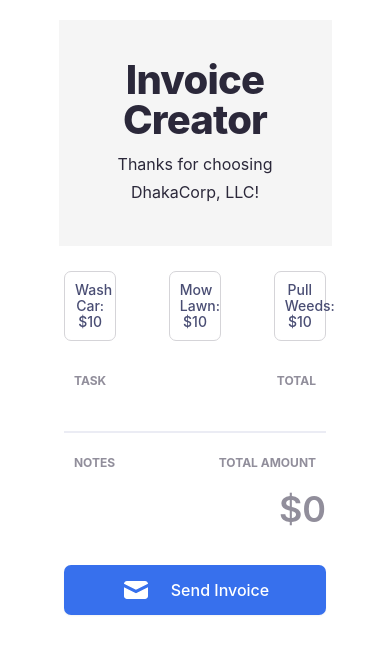
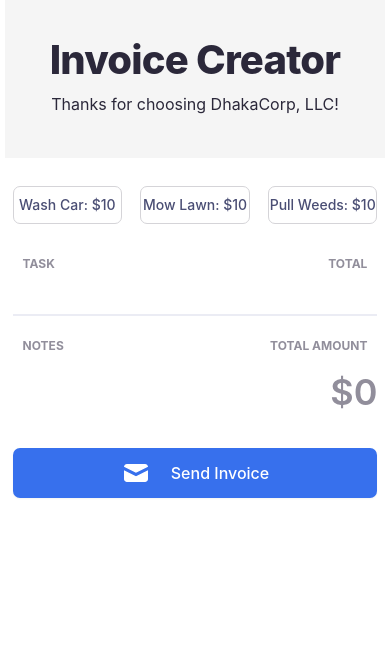
Before and after one commit to Shivam-Dhaka12/Invoice-Creator, a plain HTML site: page index.html in a window 390 px wide. Drawn offline with Linux system fonts and the light colour scheme; a web font is replaced by a local one.

Commit message:
Added media query for mobile devices 10:55 PM 05-05-2022

```diff
--- a/style.css
+++ b/style.css
@@ -8,10 +8,21 @@
 }
 
 
-main {
-    width: 70%;
-    margin: 20px auto;
+@media screen and (max-width: 600px) {
+    main {
+      width:auto;
+      box-sizing: border-box;
+      padding: 0 5px;
+    }
+  }
+
+@media screen and (min-width: 601px){
+    main {
+        width: 70%;
+        margin: 30px auto 0;
+    }
 }
+
 
 header {
     background-color: #F5F5F5;
@@ -61,8 +72,8 @@ header p {
 }
 
 .btn {
-    width: 20%;
-    padding: 10px;
+    width: 30%;
+    padding: 10px 0;
     border-radius: 7px;
     border: 1px solid #D5D4D8;
     background-color: white;
```
